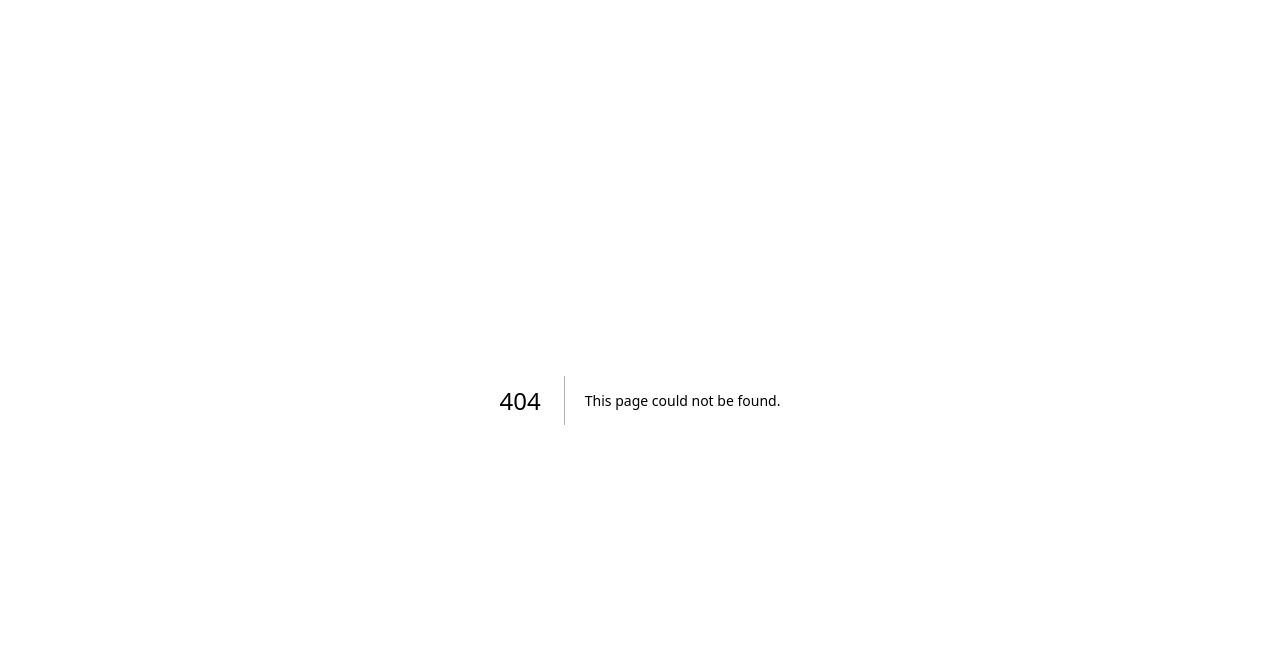
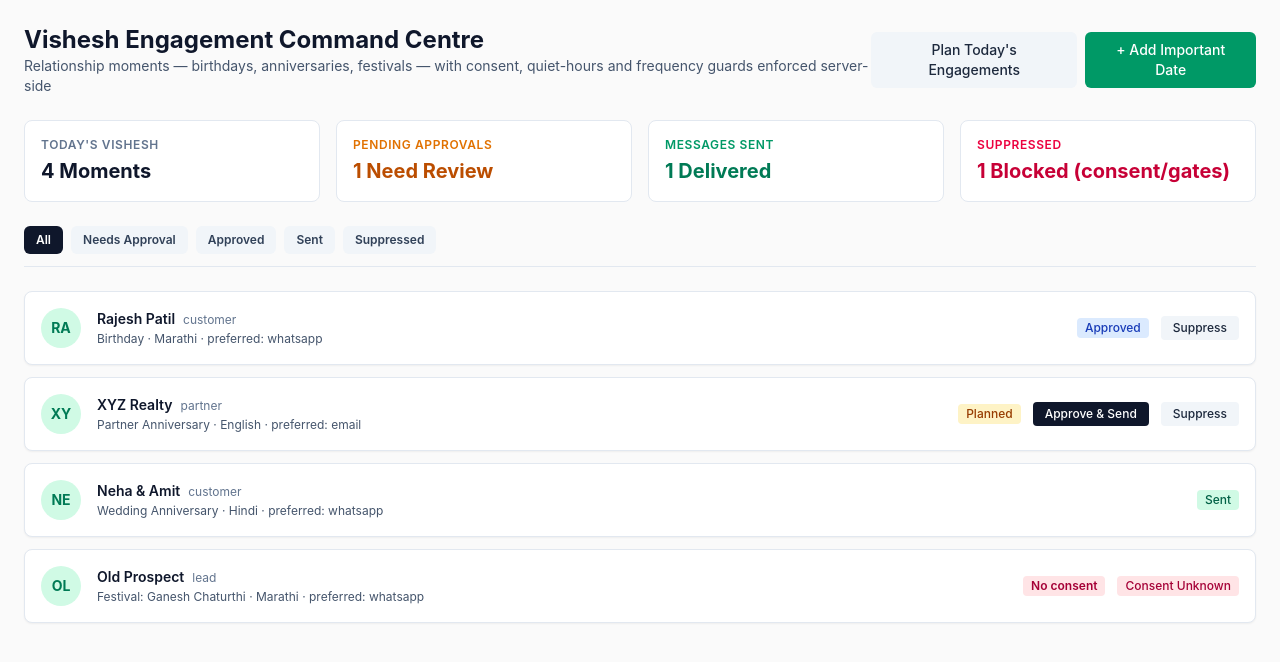
Before and after one commit to Sugonigroup/New-Realestate-app, a Next.js app in the folder apps/erp-web/: page /crm/engagement in a window 1280 px wide. Before the commit this address had no page. Shown: the top 662 px of the page. Built offline with nearby package versions, Linux system fonts and the light colour scheme.

Commit message:
Add Vishesh Engagement Command Centre UI screen (/crm/engagement)

```diff
--- /dev/null
+++ b/apps/erp-web/src/app/crm/engagement/page.tsx
@@ -0,0 +1,140 @@
+"use client";
+
+import React, { useState } from "react";
+
+interface EngagementMoment {
+  id: string;
+  personName: string;
+  personType: "customer" | "lead" | "partner" | "employee";
+  eventType: string;
+  eventDate: string;
+  language: string;
+  channel: string;
+  status: "planned" | "approved" | "sent" | "suppressed";
+  suppressionReason?: string;
+  consent: "granted" | "revoked" | "unknown";
+}
+
+const TODAY_MOMENTS: EngagementMoment[] = [
+  { id: "e1", personName: "Rajesh Patil", personType: "customer", eventType: "Birthday", eventDate: "2026-09-01", language: "Marathi", channel: "whatsapp", status: "approved", consent: "granted" },
+  { id: "e2", personName: "XYZ Realty", personType: "partner", eventType: "Partner Anniversary", eventDate: "2026-09-01", language: "English", channel: "email", status: "planned", consent: "granted" },
+  { id: "e3", personName: "Neha & Amit", personType: "customer", eventType: "Wedding Anniversary", eventDate: "2026-09-01", language: "Hindi", channel: "whatsapp", status: "sent", consent: "granted" },
+  { id: "e4", personName: "Old Prospect", personType: "lead", eventType: "Festival: Ganesh Chaturthi", eventDate: "2026-09-01", language: "Marathi", channel: "whatsapp", status: "suppressed", suppressionReason: "consent_unknown", consent: "unknown" },
+];
+
+export default function CrmEngagementPage() {
+  const [moments] = useState<EngagementMoment[]>(TODAY_MOMENTS);
+  const [filter, setFilter] = useState<string>("all");
+
+  const filtered = moments.filter((m) =>
+    filter === "all" ? true : filter === "suppressed" ? m.status === "suppressed" : m.status === filter,
+  );
+
+  return (
+    <div className="p-6 space-y-6">
+      <div className="flex justify-between items-center">
+        <div>
+          <h1 className="text-2xl font-bold text-slate-900">Vishesh Engagement Command Centre</h1>
+          <p className="text-sm text-slate-600">Relationship moments — birthdays, anniversaries, festivals — with consent, quiet-hours and frequency guards enforced server-side</p>
+        </div>
+        <div className="flex gap-2">
+          <button className="bg-slate-100 hover:bg-slate-200 text-slate-800 text-sm px-4 py-2 rounded-md font-medium transition">
+            Plan Today&apos;s Engagements
+          </button>
+          <button className="bg-emerald-600 hover:bg-emerald-700 text-white text-sm px-4 py-2 rounded-md font-medium transition">
+            + Add Important Date
+          </button>
+        </div>
+      </div>
+
+      <div className="grid grid-cols-2 md:grid-cols-4 gap-4">
+        <div className="bg-white p-4 rounded-lg border border-slate-200">
+          <div className="text-xs font-semibold text-slate-500 uppercase tracking-wider">Today&apos;s Vishesh</div>
+          <div className="text-xl font-bold text-slate-900 mt-1">{moments.length} Moments</div>
+        </div>
+        <div className="bg-white p-4 rounded-lg border border-slate-200">
+          <div className="text-xs font-semibold text-amber-600 uppercase tracking-wider">Pending Approvals</div>
+          <div className="text-xl font-bold text-amber-700 mt-1">{moments.filter((m) => m.status === "planned").length} Need Review</div>
+        </div>
+        <div className="bg-white p-4 rounded-lg border border-slate-200">
+          <div className="text-xs font-semibold text-emerald-600 uppercase tracking-wider">Messages Sent</div>
+          <div className="text-xl font-bold text-emerald-700 mt-1">{moments.filter((m) => m.status === "sent").length} Delivered</div>
+        </div>
+        <div className="bg-white p-4 rounded-lg border border-slate-200">
+          <div className="text-xs font-semibold text-rose-600 uppercase tracking-wider">Suppressed</div>
+          <div className="text-xl font-bold text-rose-700 mt-1">{moments.filter((m) => m.status === "suppressed").length} Blocked (consent/gates)</div>
+        </div>
+      </div>
+
+      <div className="flex gap-2 border-b border-slate-200 pb-3">
+        {["all", "planned", "approved", "sent", "suppressed"].map((st) => (
+          <button
+            key={st}
+            onClick={() => setFilter(st)}
+            className={`px-3 py-1.5 text-xs font-semibold rounded-md capitalize transition ${
+              filter === st ? "bg-slate-900 text-white" : "bg-slate-100 text-slate-700 hover:bg-slate-200"
+            }`}
+          >
+            {st === "planned" ? "Needs approval" : st}
+          </button>
+        ))}
+      </div>
+
+      <div className="space-y-3">
+        {filtered.map((m) => (
+          <div key={m.id} className="bg-white rounded-lg border border-slate-200 p-4 flex items-center justify-between shadow-xs">
+            <div className="flex items-center gap-4">
+              <div className="w-10 h-10 rounded-full bg-emerald-100 text-emerald-700 flex items-center justify-center font-bold text-sm">
+                {m.personName.slice(0, 2).toUpperCase()}
+              </div>
+              <div>
+                <div className="font-semibold text-slate-900 text-sm">
+                  {m.personName}
+                  <span className="ml-2 text-xs font-normal capitalize text-slate-500">{m.personType}</span>
+                </div>
+                <div className="text-xs text-slate-600 mt-0.5">
+                  {m.eventType} · {m.language} · preferred: {m.channel}
+                </div>
+              </div>
+            </div>
+            <div className="flex items-center gap-3">
+              {m.consent !== "granted" && (
+                <span className="inline-flex items-center px-2 py-0.5 rounded text-xs font-semibold bg-rose-100 text-rose-800">
+                  No consent
+                </span>
+              )}
+              <span
+                className={`inline-flex items-center px-2 py-0.5 rounded text-xs font-medium capitalize ${
+                  m.status === "sent"
+                    ? "bg-emerald-100 text-emerald-800"
+                    : m.status === "suppressed"
+                    ? "bg-rose-100 text-rose-800"
+                    : m.status === "approved"
+                    ? "bg-blue-100 text-blue-800"
+                    : "bg-amber-100 text-amber-800"
+                }`}
+              >
+                {m.status === "suppressed" && m.suppressionReason ? m.suppressionReason.replace(/_/g, " ") : m.status}
+              </span>
+              {m.status === "planned" && (
+                <button className="bg-slate-900 hover:bg-slate-800 text-white text-xs px-3 py-1 rounded transition font-medium">
+                  Approve &amp; Send
+                </button>
+              )}
+              {m.status !== "sent" && m.consent === "granted" && (
+                <button className="bg-slate-100 hover:bg-slate-200 text-slate-800 text-xs px-3 py-1 rounded transition font-medium">
+                  Suppress
+                </button>
+              )}
+            </div>
+          </div>
+        ))}
+        {filtered.length === 0 && (
+          <div className="bg-white rounded-lg border border-slate-200 p-10 text-center text-sm text-slate-500">
+            No relationship moments in this view today.
+          </div>
+        )}
+      </div>
+    </div>
+  );
+}
```
